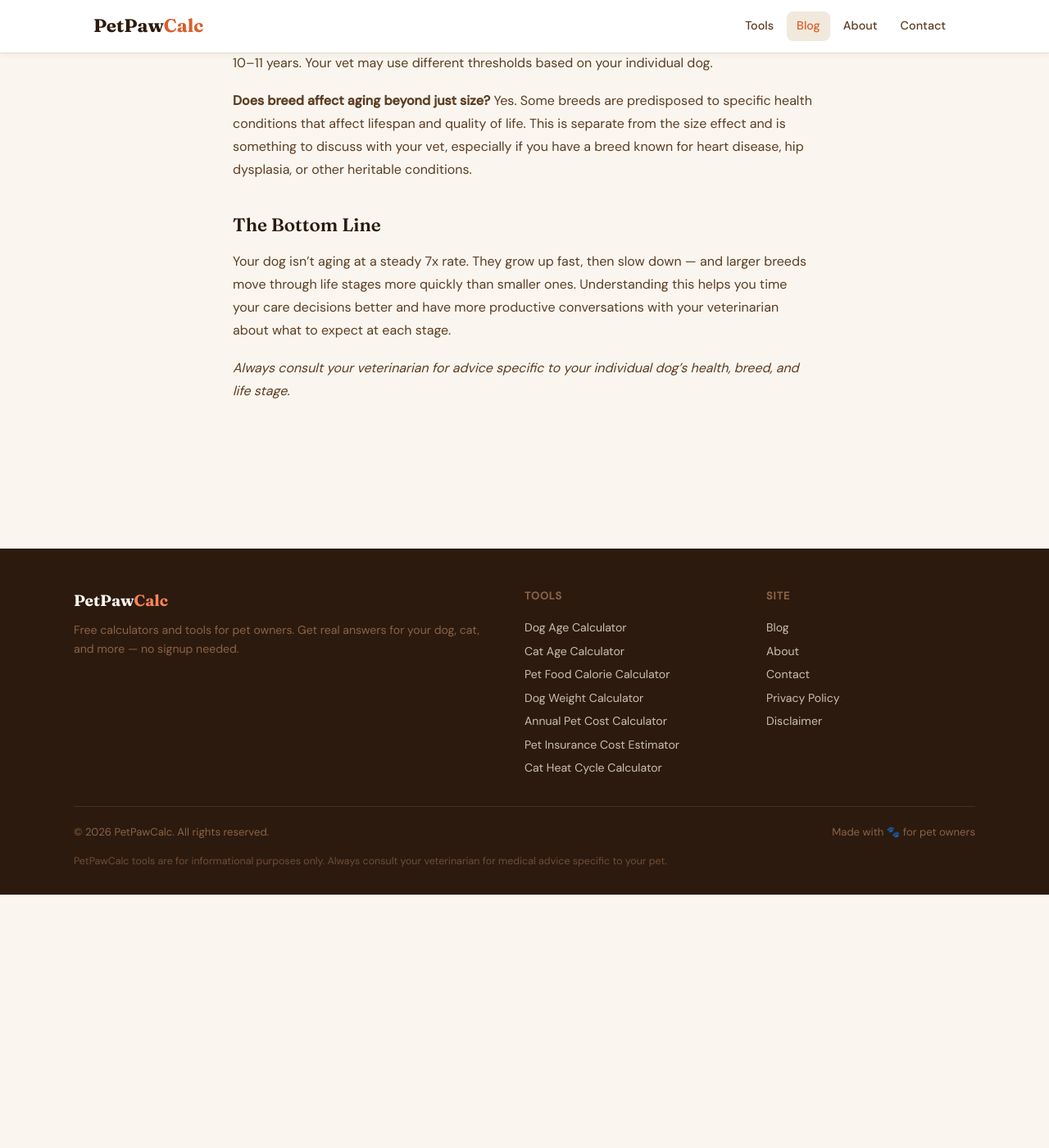
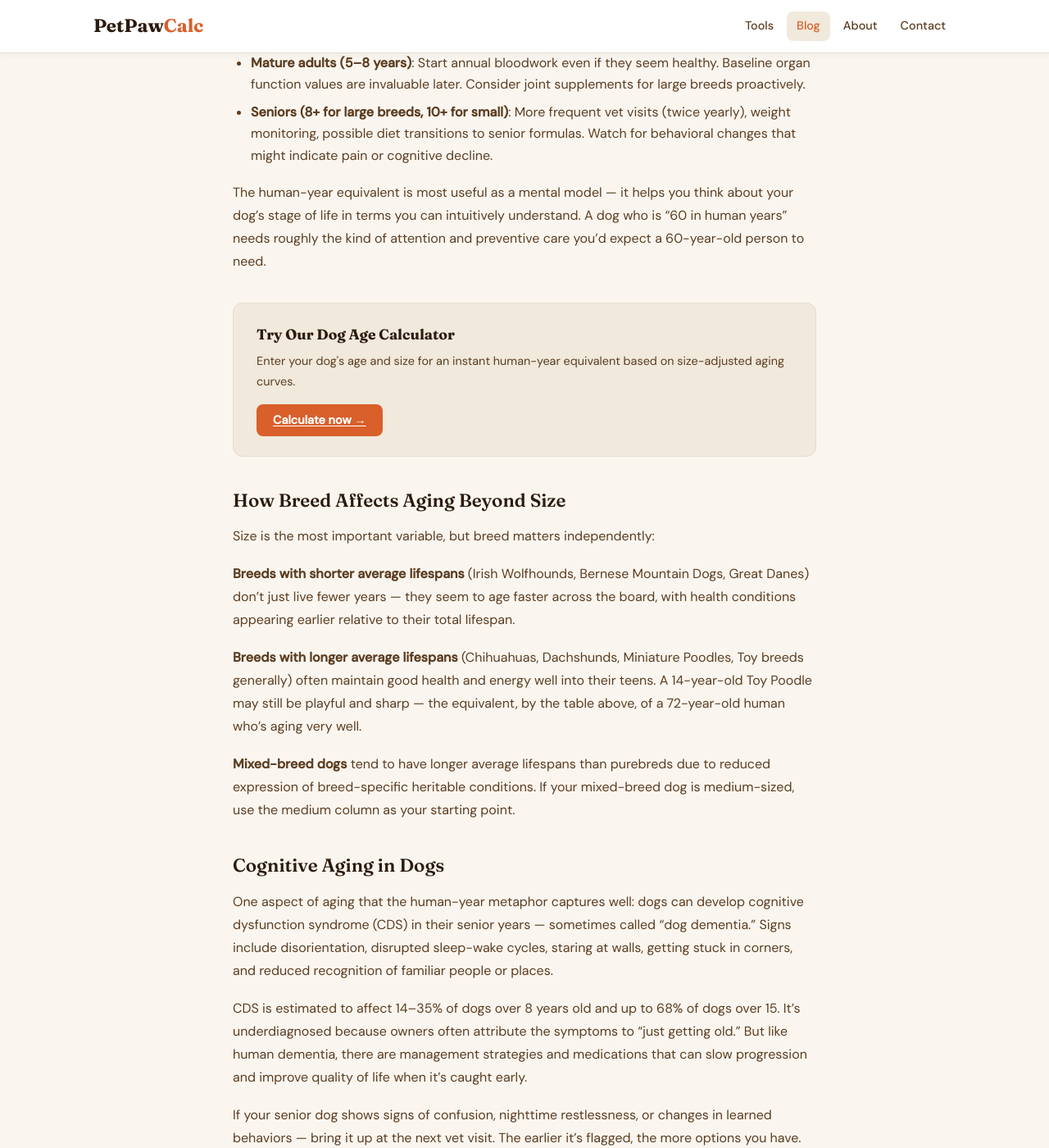
Before and after one commit to canghun13/petpawcalc, a Jekyll site: the page built from _posts/2026-05-01-dog-age-human-years.md, in a window 1280 px wide and 1400 px high, scrolled down 3146 px. Shown: the whole window at 82% size. Built offline with Jekyll 4.4.1, drawn with Linux system fonts in a browser that asks for light colours; before the commit the page ends 4237 px from its top, so only the background shows below that; some of the changed text lies outside the part shown.

Commit message:
Add files via upload

```diff
--- a/_posts/2026-05-01-dog-age-human-years.md
+++ b/_posts/2026-05-01-dog-age-human-years.md
@@ -3,8 +3,8 @@
 title: "How to Calculate Your Dog's Age in Human Years (It's Not 7x)"
 description: The multiply-by-7 rule is outdated. Here's how dogs actually age — and how to calculate your dog's real human age based on size and breed.
 category: Dog Care
-date: 2026-05-01
-read_time: 6
+date: 2026-06-27
+read_time: 8
 slug: dog-age-human-years
 ---
 
@@ -45,6 +45,14 @@
 
 The divergence is modest in young dogs but becomes significant as they age. A 10-year-old large breed dog is closer to a 71-year-old human, while a small dog the same age is closer to 56.
 
+## The Science Behind Dog Aging
+
+A 2019 study published in Cell Systems offered a more precise aging model based on DNA methylation patterns — molecular changes in the genome that accumulate predictably over time in both humans and dogs. The researchers found that a dog's epigenetic age maps more closely to human aging than the 7x rule suggests, particularly in early life.
+
+The study confirmed what breeders and vets have observed for decades: dogs age fastest early on and slow down later. The formula they derived — 16 × ln(dog age) + 31 — produces results similar to the size-adjusted tables above for middle-aged dogs, and highlights just how rapidly the first few years of a dog's life compress what would be decades in human development.
+
+The practical implication is the same regardless of which model you use: don't underestimate how much your dog has "aged" in their first two years, and don't assume large breeds age at the same pace as small ones.
+
 ## Dog Life Stages Explained
 
 Understanding your dog's life stage matters more than any specific number. Here's how veterinarians generally define the stages:
@@ -58,6 +66,17 @@
 **Mature Adult (7–10 years)**: The beginning of the "senior" window for many breeds. Joint stiffness, weight changes, and early signs of organ changes can emerge. Bi-annual vet visits become worthwhile.
 
 **Senior (8+ for large breeds, 10+ for small breeds)**: Increased monitoring needed. Common concerns include arthritis, dental disease, kidney function, and cognitive changes. Diet adjustments, joint supplements, and more frequent vet visits are standard recommendations.
+
+## When Dogs Are Considered Senior: By Size
+
+| Breed Size | Examples | Senior Age |
+|------------|----------|------------|
+| Toy / Small (under 20 lbs) | Chihuahua, Yorkie, Pomeranian | 10–11 years |
+| Medium (20–50 lbs) | Beagle, Cocker Spaniel, Border Collie | 8–9 years |
+| Large (50–90 lbs) | Labrador, German Shepherd, Golden | 7–8 years |
+| Giant (over 90 lbs) | Great Dane, Mastiff, Saint Bernard | 5–6 years |
+
+Giant breeds have shorter lifespans and enter the senior stage much earlier than most owners expect. A 6-year-old Great Dane is already in their senior years — while a 6-year-old Chihuahua is still in their prime.
 
 ## What This Means for Your Dog's Care
 
@@ -75,6 +94,24 @@
   <a href="/tools/dog-age-calculator.html">Calculate now →</a>
 </div>
 
+## How Breed Affects Aging Beyond Size
+
+Size is the most important variable, but breed matters independently:
+
+**Breeds with shorter average lifespans** (Irish Wolfhounds, Bernese Mountain Dogs, Great Danes) don't just live fewer years — they seem to age faster across the board, with health conditions appearing earlier relative to their total lifespan.
+
+**Breeds with longer average lifespans** (Chihuahuas, Dachshunds, Miniature Poodles, Toy breeds generally) often maintain good health and energy well into their teens. A 14-year-old Toy Poodle may still be playful and sharp — the equivalent, by the table above, of a 72-year-old human who's aging very well.
+
+**Mixed-breed dogs** tend to have longer average lifespans than purebreds due to reduced expression of breed-specific heritable conditions. If your mixed-breed dog is medium-sized, use the medium column as your starting point.
+
+## Cognitive Aging in Dogs
+
+One aspect of aging that the human-year metaphor captures well: dogs can develop cognitive dysfunction syndrome (CDS) in their senior years — sometimes called "dog dementia." Signs include disorientation, disrupted sleep-wake cycles, staring at walls, getting stuck in corners, and reduced recognition of familiar people or places.
+
+CDS is estimated to affect 14–35% of dogs over 8 years old and up to 68% of dogs over 15. It's underdiagnosed because owners often attribute the symptoms to "just getting old." But like human dementia, there are management strategies and medications that can slow progression and improve quality of life when it's caught early.
+
+If your senior dog shows signs of confusion, nighttime restlessness, or changes in learned behaviors — bring it up at the next vet visit. The earlier it's flagged, the more options you have.
+
 ## Frequently Asked Questions
 
 **Is the 7x rule ever accurate?**
@@ -86,8 +123,10 @@
 **Does breed affect aging beyond just size?**
 Yes. Some breeds are predisposed to specific health conditions that affect lifespan and quality of life. This is separate from the size effect and is something to discuss with your vet, especially if you have a breed known for heart disease, hip dysplasia, or other heritable conditions.
 
-## The Bottom Line
+**How can I tell if my dog is aging well?**
+Key indicators: maintaining a healthy weight, eating with appetite, moving without obvious discomfort, engaging with their environment and family members, and sleeping normally. Annual bloodwork starting at age 7 gives you objective data on organ function that behavioral observation alone can't provide.
 
-Your dog isn't aging at a steady 7x rate. They grow up fast, then slow down — and larger breeds move through life stages more quickly than smaller ones. Understanding this helps you time your care decisions better and have more productive conversations with your veterinarian about what to expect at each stage.
+**What age do dogs slow down?**
+Most dogs begin slowing down noticeably between 7–10 years depending on size. Large breeds may show reduced exercise tolerance by 6–7 years. The transition is usually gradual — decreased interest in prolonged exercise, longer recovery after activity, more sleep. Some reduction in activity is normal aging; sudden dramatic changes warrant a vet visit.
 
 *Always consult your veterinarian for advice specific to your individual dog's health, breed, and life stage.*
```
